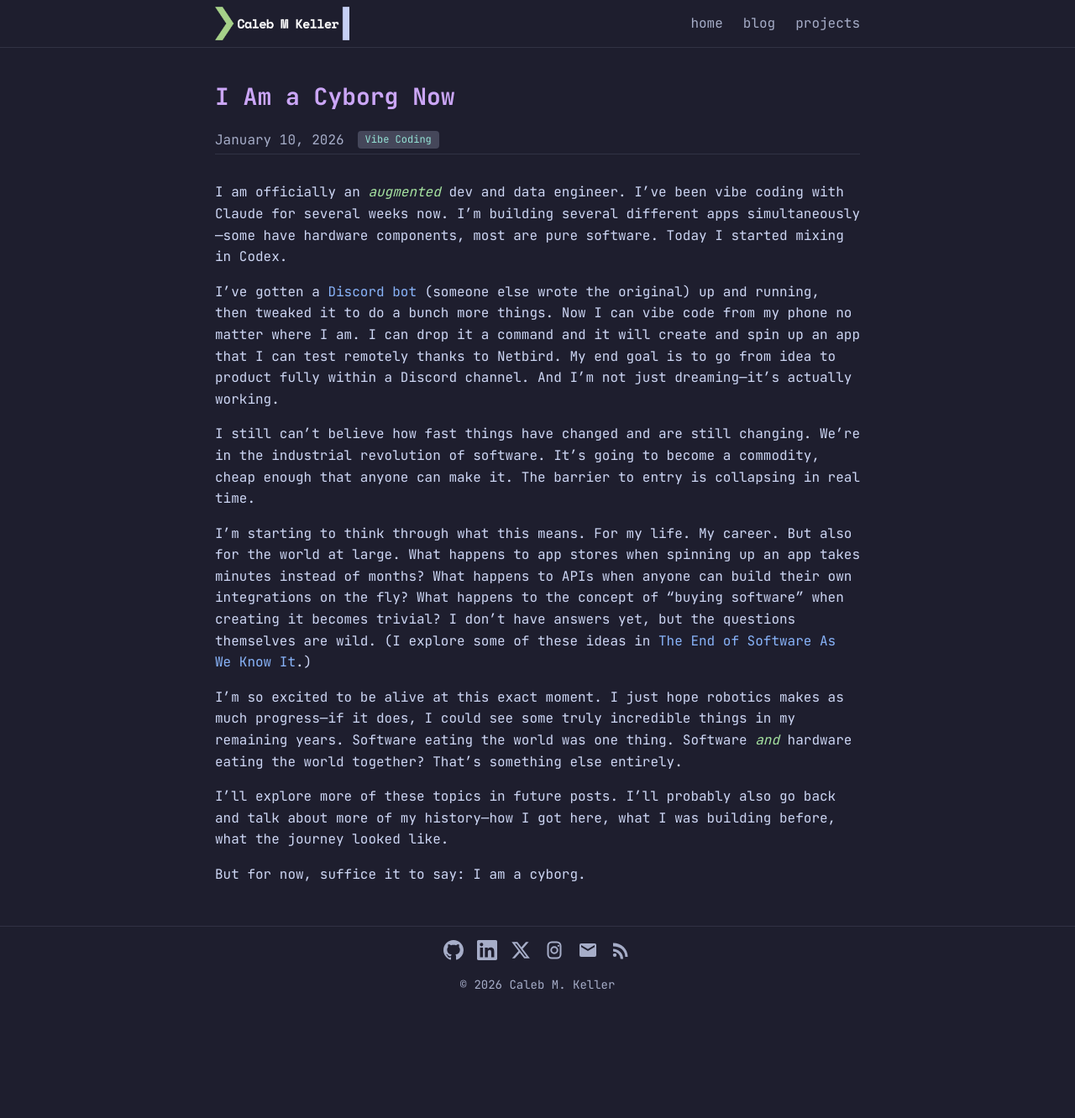
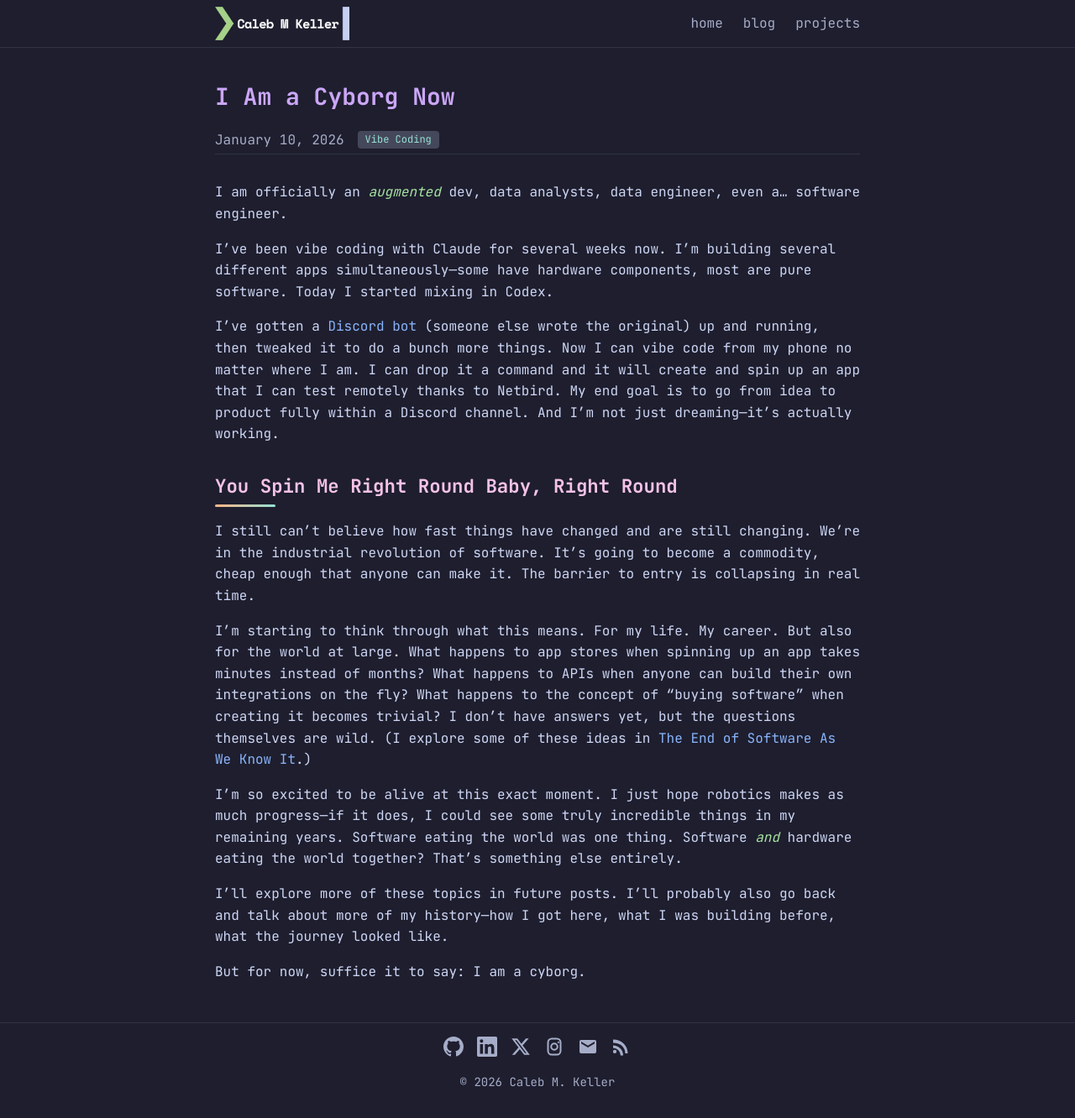
Before and after one commit to wrathagom/wrathagom.github.io, a Jekyll site: the page built from _posts/2026-01-10-i-am-a-cyborg-now.md, in a window 1280 px wide. Shown: the whole page at 84% size. Built offline with Jekyll 4.4.1, drawn with Linux system fonts in a browser that asks for light colours; comment, search, counter and statistics services are not loaded; before the commit the page ends 1216 px from its top, so only the background shows below that.

Commit message:
Few early post tweaks

```diff
--- a/_posts/2026-01-10-i-am-a-cyborg-now.md
+++ b/_posts/2026-01-10-i-am-a-cyborg-now.md
@@ -5,9 +5,13 @@ date: 2026-01-10
 category: Vibe Coding
 ---
 
-I am officially an *augmented* dev and data engineer. I've been vibe coding with Claude for several weeks now. I'm building several different apps simultaneously—some have hardware components, most are pure software. Today I started mixing in Codex.
+I am officially an *augmented* dev, data analysts, data engineer, even a... software engineer.
+
+I've been vibe coding with Claude for several weeks now. I'm building several different apps simultaneously—some have hardware components, most are pure software. Today I started mixing in Codex.
 
 I've gotten a [Discord bot]({% post_url 2026-01-13-discord-as-my-ide %}) (someone else wrote the original) up and running, then tweaked it to do a bunch more things. Now I can vibe code from my phone no matter where I am. I can drop it a command and it will create and spin up an app that I can test remotely thanks to Netbird. My end goal is to go from idea to product fully within a Discord channel. And I'm not just dreaming—it's actually working.
+
+## You Spin Me Right Round Baby, Right Round
 
 I still can't believe how fast things have changed and are still changing. We're in the industrial revolution of software. It's going to become a commodity, cheap enough that anyone can make it. The barrier to entry is collapsing in real time.
 
```
Also changed, not shown: _posts/2026-01-11-vibing-in-circles.md (+2 -2 lines).
